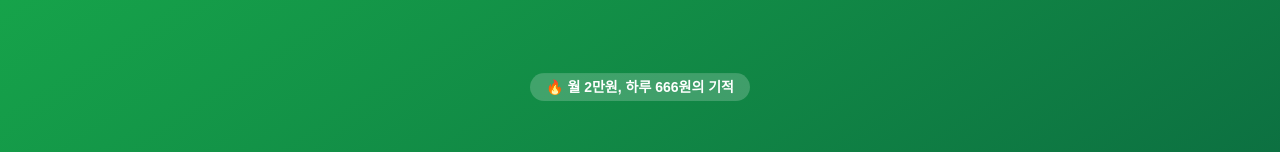
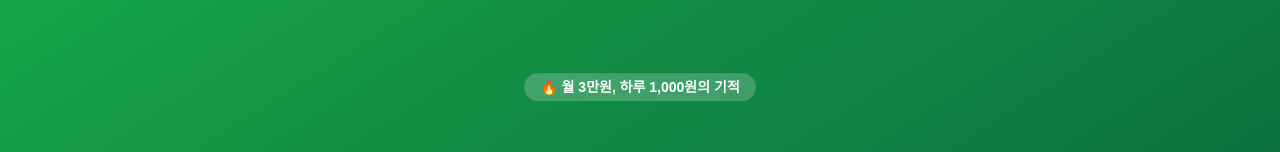
Before and after one commit to cksdidv-cloud/-, a React (Vite) app: page / in a window 1280 px wide. Shown: the top 152 px of the page. Built offline with nearby package versions, Linux system fonts and the light colour scheme; a web font is replaced by a local one.

Commit message:
feat: Update pricing message to reflect new cost
The landing page's introductory hook and feature description now correctly state the updated monthly cost from 20,000 KRW to 30,000 KRW. This change aligns the marketing copy with the current service pricing.

```diff
--- a/App.tsx
+++ b/App.tsx
@@ -64,7 +64,7 @@ const App: React.FC = () => {
       <Section className="bg-gradient-to-br from-green-600 to-emerald-900 text-white relative overflow-hidden">
         <div className="z-10 text-center space-y-8">
           <div className="inline-block px-4 py-1 bg-white/20 rounded-full text-sm font-semibold mb-4 animate-bounce">
-            🔥 월 2만원, 하루 666원의 기적
+            🔥 월 3만원, 하루 1,000원의 기적
           </div>
           <h1 className="text-5xl md:text-7xl font-black leading-tight">
             아직도 손으로 <br/>
@@ -354,7 +354,7 @@ const App: React.FC = () => {
             { icon: <ShieldCheck />, title: "완벽한 안전성", desc: "네이버 로직을 거스르지 않는 자연스러운 구동" },
             { icon: <Users />, title: "진짜 유저 소통", desc: "유령 계정이 아닌 실제 활동 블로거 타겟팅" },
             { icon: <TrendingUp />, title: "실질적 지수 상승", desc: "단순 숫자가 아닌 검색 노출을 위한 최적화" },
-            { icon: <Rocket />, title: "압도적 가성비", desc: "월 2만원으로 누리는 대행사 수준의 고품질 케어" }
+            { icon: <Rocket />, title: "압도적 가성비", desc: "월 3만원으로 누리는 대행사 수준의 고품질 케어" }
           ].map((item, i) => (
             <div key={i} className="text-center p-8 border border-gray-50 rounded-[2.5rem] bg-gray-50 hover:bg-emerald-50 transition-colors group">
               <div className="w-16 h-16 bg-white text-gray-400 group-hover:bg-emerald-500 group-hover:text-white rounded-2xl flex items-center justify-center mx-auto mb-6 shadow-sm transition-all">
```
